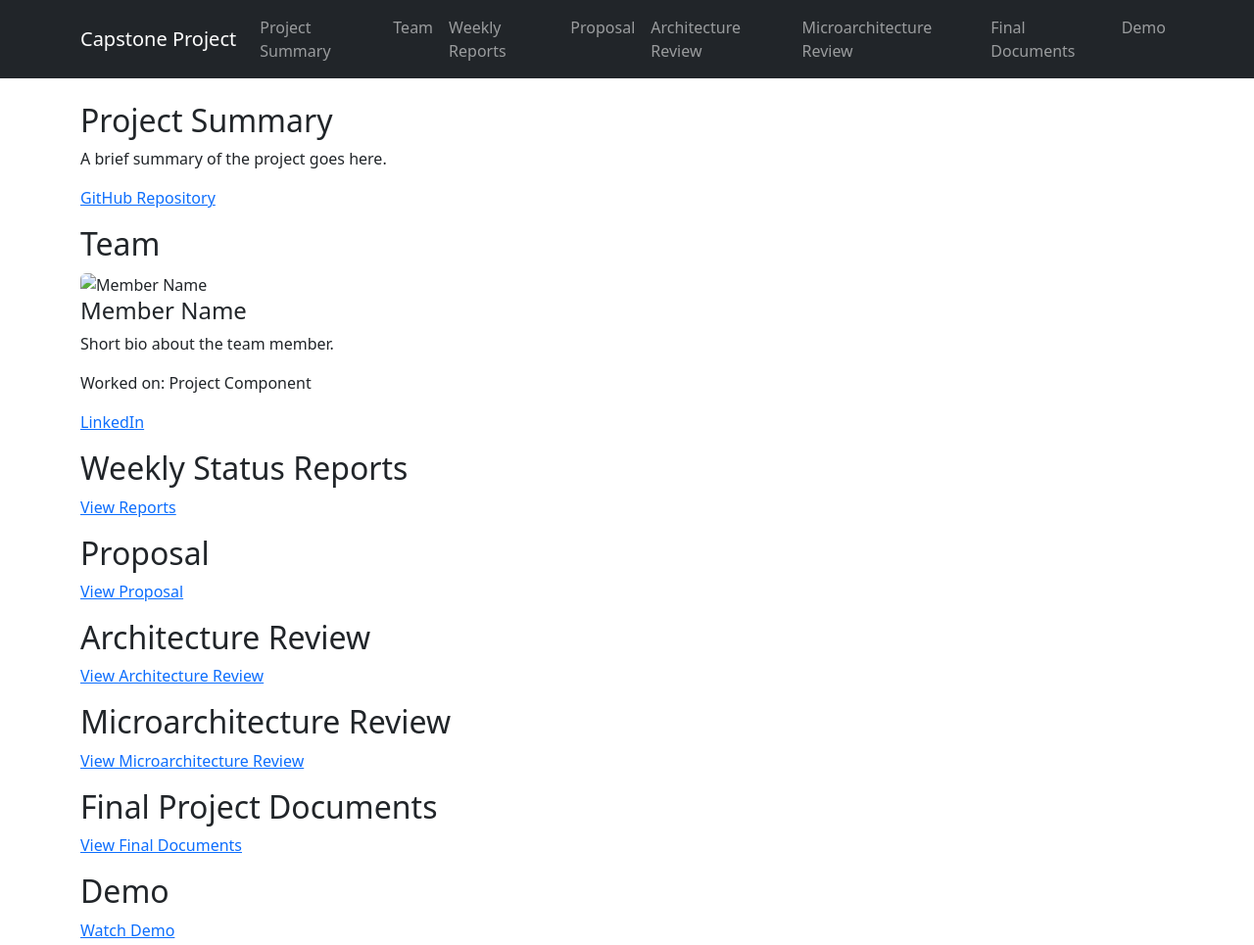
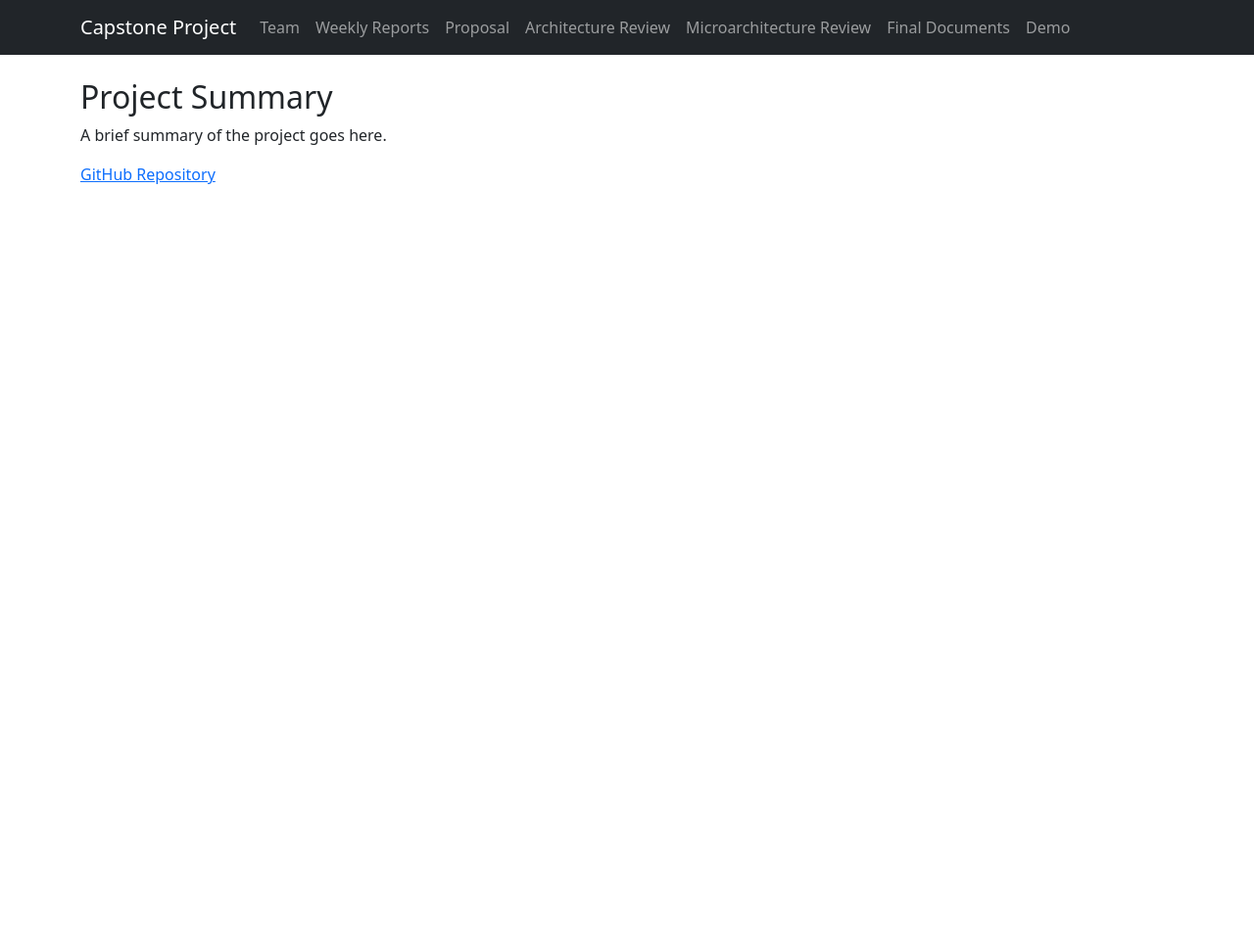
Before and after one commit to manto128/ece554-sp25-template, a plain HTML site: page index.html in a window 1280 px wide. Shown: the whole page at 98% size. After the commit the page ends 800 px from the top, so only its background shows below. Drawn offline with nearby package versions, Linux system fonts and the light colour scheme.

Commit message:
Update index.html

```diff
--- a/index.html
+++ b/index.html
@@ -9,20 +9,19 @@
 <body>
     <nav class="navbar navbar-expand-lg navbar-dark bg-dark">
         <div class="container">
-            <a class="navbar-brand" href="#">Capstone Project</a>
+            <a class="navbar-brand" href="index.html">Capstone Project</a>
             <button class="navbar-toggler" type="button" data-bs-toggle="collapse" data-bs-target="#navbarNav">
                 <span class="navbar-toggler-icon"></span>
             </button>
             <div class="collapse navbar-collapse" id="navbarNav">
                 <ul class="navbar-nav">
-                    <li class="nav-item"><a class="nav-link" href="#summary">Project Summary</a></li>
-                    <li class="nav-item"><a class="nav-link" href="#team">Team</a></li>
-                    <li class="nav-item"><a class="nav-link" href="#weekly-reports">Weekly Reports</a></li>
-                    <li class="nav-item"><a class="nav-link" href="#proposal">Proposal</a></li>
-                    <li class="nav-item"><a class="nav-link" href="#architecture-review">Architecture Review</a></li>
-                    <li class="nav-item"><a class="nav-link" href="#microarchitecture-review">Microarchitecture Review</a></li>
-                    <li class="nav-item"><a class="nav-link" href="#final-docs">Final Documents</a></li>
-                    <li class="nav-item"><a class="nav-link" href="#demo">Demo</a></li>
+                    <li class="nav-item"><a class="nav-link" href="team.html">Team</a></li>
+                    <li class="nav-item"><a class="nav-link" href="weekly-reports.html">Weekly Reports</a></li>
+                    <li class="nav-item"><a class="nav-link" href="proposal.html">Proposal</a></li>
+                    <li class="nav-item"><a class="nav-link" href="architecture-review.html">Architecture Review</a></li>
+                    <li class="nav-item"><a class="nav-link" href="microarchitecture-review.html">Microarchitecture Review</a></li>
+                    <li class="nav-item"><a class="nav-link" href="final-docs.html">Final Documents</a></li>
+                    <li class="nav-item"><a class="nav-link" href="demo.html">Demo</a></li>
                 </ul>
             </div>
         </div>
@@ -34,49 +33,6 @@
             <p>A brief summary of the project goes here.</p>
             <p><a href="YOUR_GITHUB_REPO_LINK" target="_blank">GitHub Repository</a></p>
         </section>
-
-        <section id="team">
-            <h2>Team</h2>
-            <div class="row">
-                <div class="col-md-4">
-                    <img src="TEAM_MEMBER_PHOTO" class="img-fluid rounded" alt="Member Name">
-                    <h4>Member Name</h4>
-                    <p>Short bio about the team member.</p>
-                    <p>Worked on: Project Component</p>
-                    <p><a href="LINKEDIN_PROFILE" target="_blank">LinkedIn</a></p>
-                </div>
-            </div>
-        </section>
-
-        <section id="weekly-reports">
-            <h2>Weekly Status Reports</h2>
-            <p><a href="EXCEL_SPREADSHEET_LINK" target="_blank">View Reports</a></p>
-        </section>
-
-        <section id="proposal">
-            <h2>Proposal</h2>
-            <p><a href="POWERPOINT_SLIDES_LINK" target="_blank">View Proposal</a></p>
-        </section>
-
-        <section id="architecture-review">
-            <h2>Architecture Review</h2>
-            <p><a href="DOCUMENT_LINK" target="_blank">View Architecture Review</a></p>
-        </section>
-
-        <section id="microarchitecture-review">
-            <h2>Microarchitecture Review</h2>
-            <p><a href="DOCUMENT_LINK" target="_blank">View Microarchitecture Review</a></p>
-        </section>
-
-        <section id="final-docs">
-            <h2>Final Project Documents</h2>
-            <p><a href="DOCUMENT_LINK" target="_blank">View Final Documents</a></p>
-        </section>
-
-        <section id="demo">
-            <h2>Demo</h2>
-            <p><a href="YOUTUBE_VIDEO_LINK" target="_blank">Watch Demo</a></p>
-        </section>
     </div>
 
     <script src="https://cdn.jsdelivr.net/npm/bootstrap@5.3.0/dist/js/bootstrap.bundle.min.js"></script>
```
